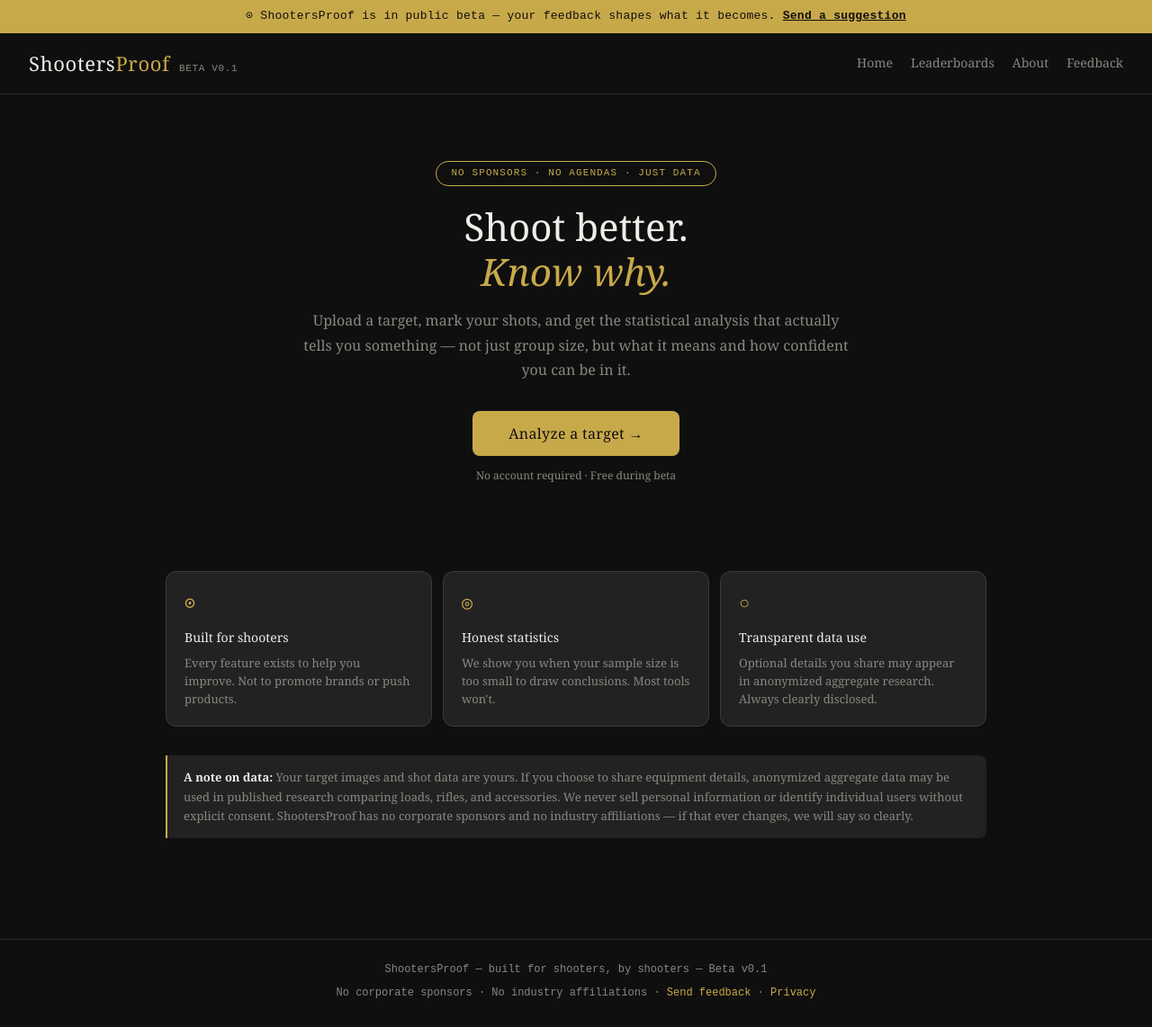
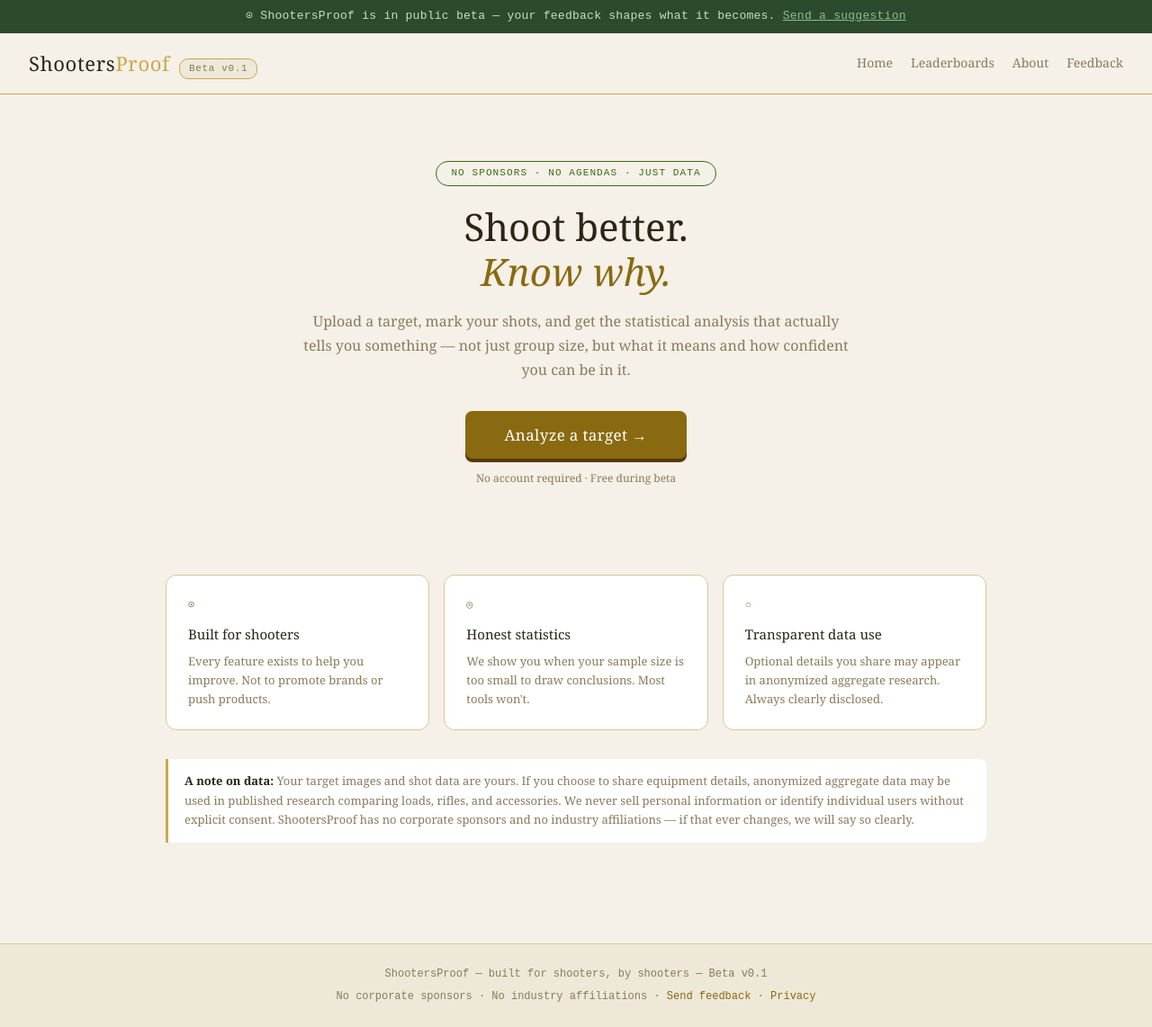
Before and after one commit to thamnophis123/ShootersProof, a Flask app: page / in a window 1280 px wide. Shown: the whole page at 90% size. Before the commit the page ends 1110 px from the top, so only its background shows below. Run offline with Flask 3, Linux system fonts and the light colour scheme.

Commit message:
Update style.css

```diff
--- a/static/css/style.css
+++ b/static/css/style.css
@@ -1,21 +1,23 @@
-/* ShootersProof - Main Stylesheet */
-/* Beta v0.1 */
+/* ShootersProof - Main Stylesheet v0.2 - Light Theme */
 
 *, *::before, *::after { box-sizing: border-box; margin: 0; padding: 0; }
 
 :root {
-  --sp-black: #0f0f0f;
-  --sp-dark: #1a1a1a;
-  --sp-card: #222222;
-  --sp-border: rgba(255,255,255,0.1);
-  --sp-border-strong: rgba(255,255,255,0.2);
-  --sp-text: #f0ede8;
-  --sp-muted: #888880;
+  --sp-bg: #f5f0e8;
+  --sp-bg-card: #ffffff;
+  --sp-bg-secondary: #ede8d8;
+  --sp-text: #2c2416;
+  --sp-muted: #8a7a5a;
+  --sp-border: #d8c898;
+  --sp-border-strong: #c8a94a;
   --sp-accent: #c8a94a;
-  --sp-accent-dark: #a8892a;
-  --sp-red: #e24b4a;
-  --sp-green: #1d9e75;
-  --sp-amber: #ef9f27;
+  --sp-accent-dark: #8a6a10;
+  --sp-green: #3b6d11;
+  --sp-green-bg: #eaf3de;
+  --sp-blue: #185fa5;
+  --sp-blue-bg: #e6f1fb;
+  --sp-red: #a32d2d;
+  --sp-red-bg: #fcebeb;
   --sp-radius: 8px;
   --sp-radius-lg: 12px;
   --sp-font: 'Georgia', 'Times New Roman', serif;
@@ -24,7 +26,7 @@
 
 body {
   font-family: var(--sp-font);
-  background: var(--sp-black);
+  background: var(--sp-bg);
   color: var(--sp-text);
   min-height: 100vh;
   line-height: 1.6;
@@ -32,74 +34,60 @@ body {
 
 /* BETA BANNER */
 .beta-banner {
-  background: var(--sp-accent);
-  color: var(--sp-black);
+  background: #2c4a2e;
+  color: #c8ddc8;
   text-align: center;
   padding: 8px 1rem;
   font-size: 13px;
   font-family: var(--sp-mono);
   letter-spacing: 0.02em;
 }
-.beta-banner a {
-  color: var(--sp-black);
-  font-weight: bold;
-  text-decoration: underline;
-}
+.beta-banner a { color: #8fbc8f; text-decoration: underline; }
 
 /* HEADER */
 .site-header {
-  border-bottom: 0.5px solid var(--sp-border);
+  background: var(--sp-bg);
+  border-bottom: 1.5px solid var(--sp-accent);
   padding: 1rem 2rem;
   display: flex;
   align-items: center;
   justify-content: space-between;
 }
-.site-logo {
-  display: flex;
-  align-items: baseline;
-  gap: 10px;
-}
+.site-logo { display: flex; align-items: baseline; gap: 10px; }
 .site-logo h1 {
   font-size: 22px;
   font-weight: normal;
   letter-spacing: 0.03em;
   color: var(--sp-text);
 }
-.site-logo h1 span {
-  color: var(--sp-accent);
-}
+.site-logo h1 span { color: var(--sp-accent); }
 .logo-tag {
   font-size: 11px;
   color: var(--sp-muted);
   font-family: var(--sp-mono);
   letter-spacing: 0.06em;
-  text-transform: uppercase;
+  background: var(--sp-bg-secondary);
+  border: 0.5px solid var(--sp-border-strong);
+  border-radius: 10px;
+  padding: 2px 10px;
 }
-.header-nav {
-  display: flex;
-  gap: 20px;
-  align-items: center;
-}
+.header-nav { display: flex; gap: 20px; align-items: center; }
 .header-nav a {
   color: var(--sp-muted);
   text-decoration: none;
   font-size: 14px;
   transition: color 0.15s;
 }
-.header-nav a:hover { color: var(--sp-text); }
+.header-nav a:hover { color: var(--sp-accent-dark); }
 
 /* MAIN LAYOUT */
-.app-container {
-  max-width: 960px;
-  margin: 0 auto;
-  padding: 1.5rem 1.5rem;
-}
+.app-container { max-width: 960px; margin: 0 auto; padding: 1.5rem; }
 
 /* SCREENS */
 .screen { display: none; }
 .screen.active { display: block; }
 
-/* HERO / ONBOARDING */
+/* HERO */
 .hero {
   text-align: center;
   padding: 3rem 1rem 2rem;
@@ -111,10 +99,10 @@ body {
   font-size: 11px;
   letter-spacing: 0.1em;
   text-transform: uppercase;
-  color: var(--sp-accent);
+  color: var(--sp-green);
   font-family: var(--sp-mono);
   margin-bottom: 1.25rem;
-  border: 0.5px solid var(--sp-accent);
+  border: 0.5px solid var(--sp-green);
   border-radius: 20px;
   padding: 4px 16px;
 }
@@ -125,10 +113,7 @@ body {
   margin-bottom: 1rem;
   color: var(--sp-text);
 }
-.hero h2 em {
-  font-style: italic;
-  color: var(--sp-accent);
-}
+.hero h2 em { font-style: italic; color: var(--sp-accent-dark); }
 .hero p {
   font-size: 16px;
   color: var(--sp-muted);
@@ -136,41 +121,47 @@ body {
   margin-bottom: 2rem;
 }
 
+/* PRINCIPLES / TILES */
 .principles {
   display: grid;
   grid-template-columns: repeat(3, 1fr);
-  gap: 12px;
+  gap: 16px;
   margin: 2rem 0;
   text-align: left;
 }
 .principle {
-  background: var(--sp-card);
+  background: var(--sp-bg-card);
   border: 0.5px solid var(--sp-border);
   border-radius: var(--sp-radius-lg);
-  padding: 1.25rem;
+  padding: 1.5rem;
 }
+.principle.amber-top { border-top: 3px solid var(--sp-accent); }
+.principle.green-top { border-top: 3px solid var(--sp-green); }
+.principle.blue-top  { border-top: 3px solid var(--sp-blue); }
 .principle-glyph {
-  font-size: 20px;
+  font-size: 12px;
   margin-bottom: 10px;
-  color: var(--sp-accent);
+  color: var(--sp-muted);
   font-family: var(--sp-mono);
+  text-transform: uppercase;
+  letter-spacing: 0.08em;
 }
 .principle h3 {
-  font-size: 14px;
+  font-size: 15px;
   font-weight: normal;
-  margin-bottom: 6px;
+  margin-bottom: 8px;
   color: var(--sp-text);
 }
 .principle p {
   font-size: 13px;
   color: var(--sp-muted);
-  line-height: 1.55;
+  line-height: 1.6;
   margin: 0;
 }
 
 .data-notice {
-  background: var(--sp-card);
-  border-left: 2px solid var(--sp-accent);
+  background: var(--sp-bg-card);
+  border-left: 3px solid var(--sp-accent);
   border-radius: 0 var(--sp-radius) var(--sp-radius) 0;
   padding: 0.875rem 1.125rem;
   font-size: 13px;
@@ -183,18 +174,22 @@ body {
 
 /* BUTTONS */
 .btn-hero {
-  background: var(--sp-accent);
-  color: var(--sp-black);
+  background: var(--sp-accent-dark);
+  color: #ffffff;
   border: none;
-  padding: 14px 40px;
+  padding: 15px 44px;
   border-radius: var(--sp-radius);
-  font-size: 16px;
+  font-size: 17px;
   cursor: pointer;
   font-family: var(--sp-font);
   letter-spacing: 0.02em;
-  transition: background 0.15s;
+  box-shadow: 0 4px 0 #5a3a00;
+  position: relative;
+  top: 0;
+  transition: top 0.1s, box-shadow 0.1s;
 }
-.btn-hero:hover { background: var(--sp-accent-dark); }
+.btn-hero:hover { background: #7a5a08; }
+.btn-hero:active { top: 3px; box-shadow: 0 1px 0 #5a3a00; }
 
 .btn {
   background: transparent;
@@ -576,16 +568,12 @@ body {
 .summary-card h3 { font-size: 18px; font-weight: normal; margin-bottom: 6px; }
 .summary-card p { font-size: 14px; color: var(--sp-muted); font-family: var(--sp-mono); }
 
-.action-row {
-  display: flex;
-  gap: 10px;
-  flex-wrap: wrap;
-  margin-bottom: 1.5rem;
-}
+.action-row { display: flex; gap: 10px; flex-wrap: wrap; margin-bottom: 1.5rem; }
 
 /* FOOTER */
 .site-footer {
-  border-top: 0.5px solid var(--sp-border);
+  border-top: 1px solid var(--sp-border);
+  background: var(--sp-bg-secondary);
   padding: 1.5rem 2rem;
   text-align: center;
   font-size: 12px;
@@ -593,7 +581,7 @@ body {
   font-family: var(--sp-mono);
   margin-top: 4rem;
 }
-.site-footer a { color: var(--sp-accent); text-decoration: none; }
+.site-footer a { color: var(--sp-accent-dark); text-decoration: none; }
 
 /* RESPONSIVE */
 @media (max-width: 600px) {
```
Also changed, not shown: other parts of static/css/style.css (+54 -57 lines).
